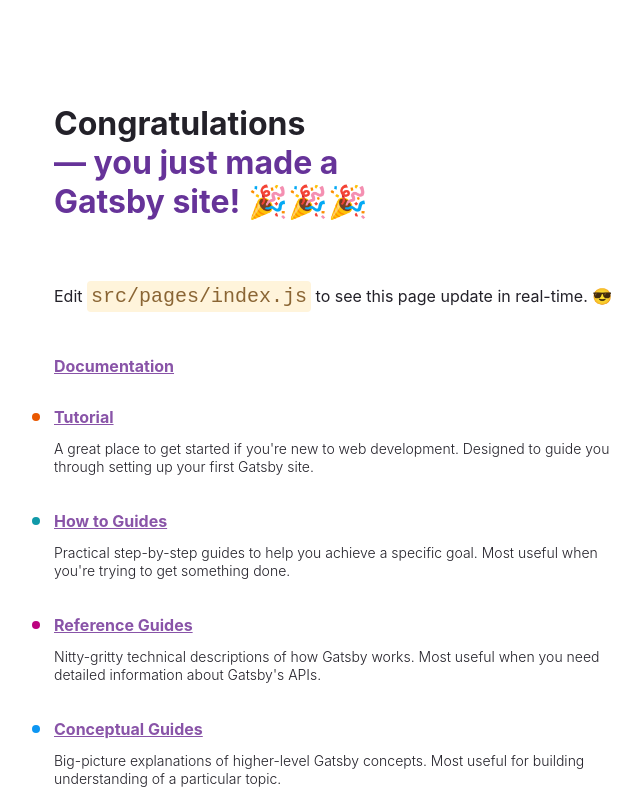
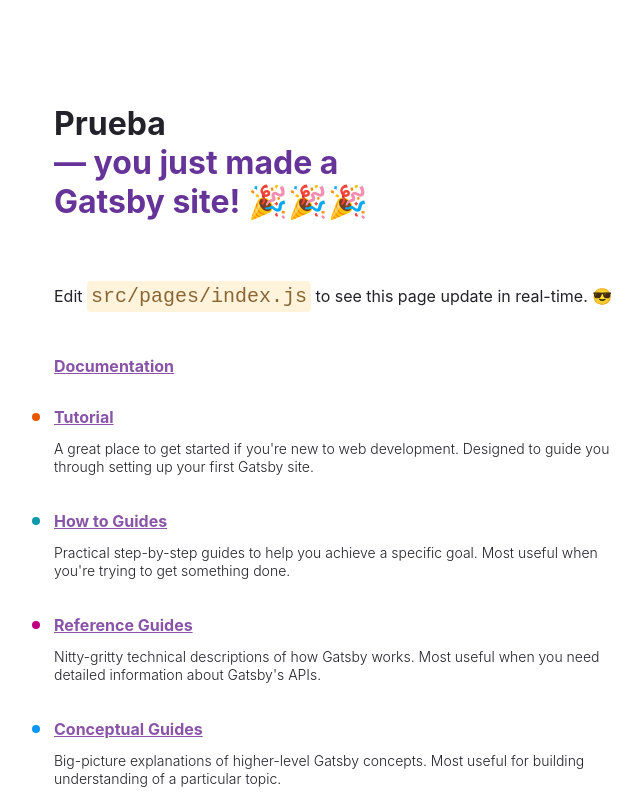
Before and after one commit to ivanrzk/demo-gatsby, a Gatsby site: page / in a window 1280 px wide. Shown: the top 800 px of the page, without its empty margins (50-692 px from the left). Built offline with nearby package versions, Linux system fonts and the light colour scheme; Gatsby itself is replaced by a stand-in of ours.

Commit message:
Update index.js

```diff
--- a/src/pages/index.js
+++ b/src/pages/index.js
@@ -131,7 +131,7 @@
     <main style={pageStyles}>
       <title>Home Page</title>
       <h1 style={headingStyles}>
-        Congratulations
+        Prueba
         <br />
         <span style={headingAccentStyles}>— you just made a Gatsby site! </span>
         <span role="img" aria-label="Party popper emojis">
```
